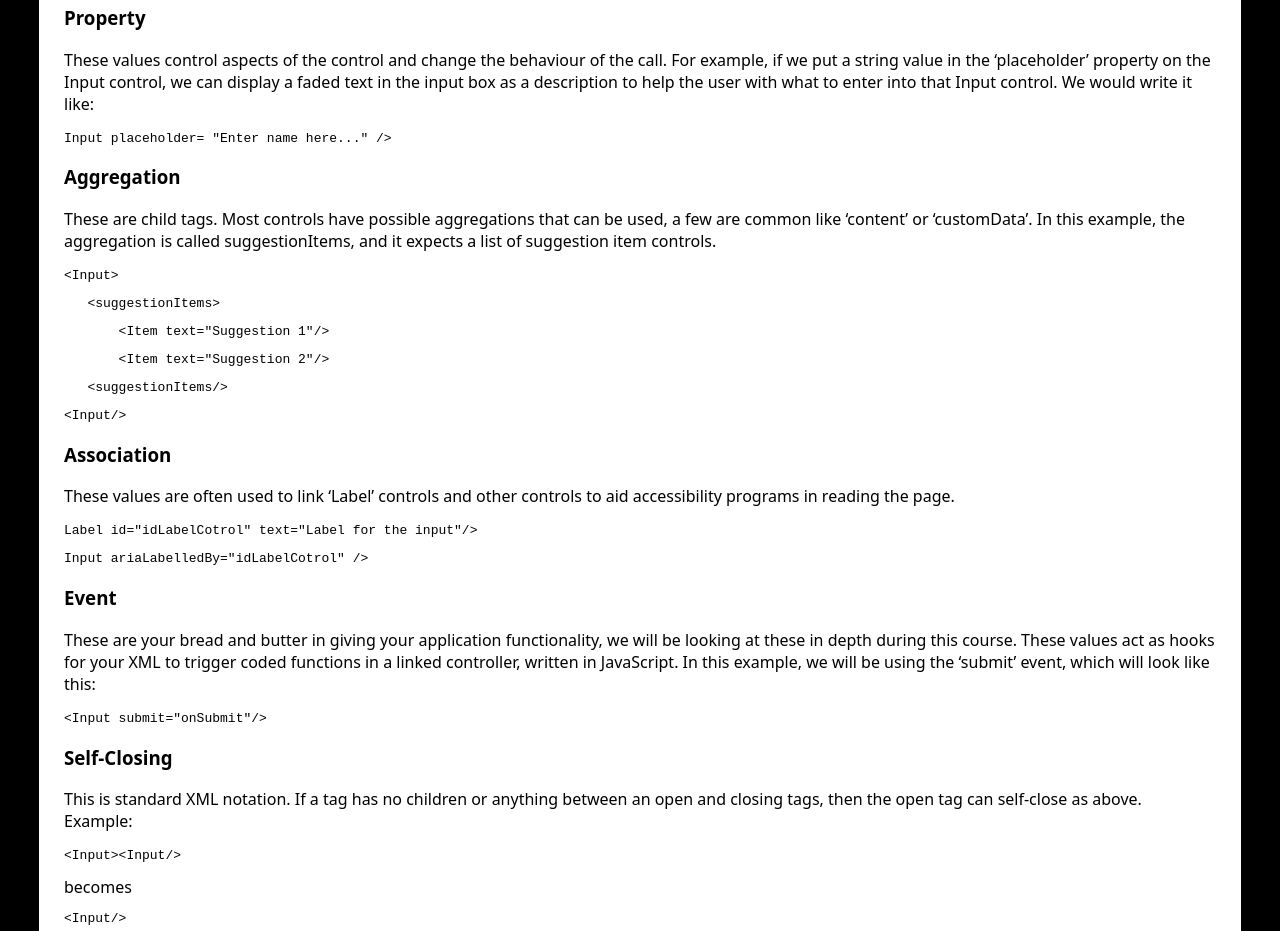
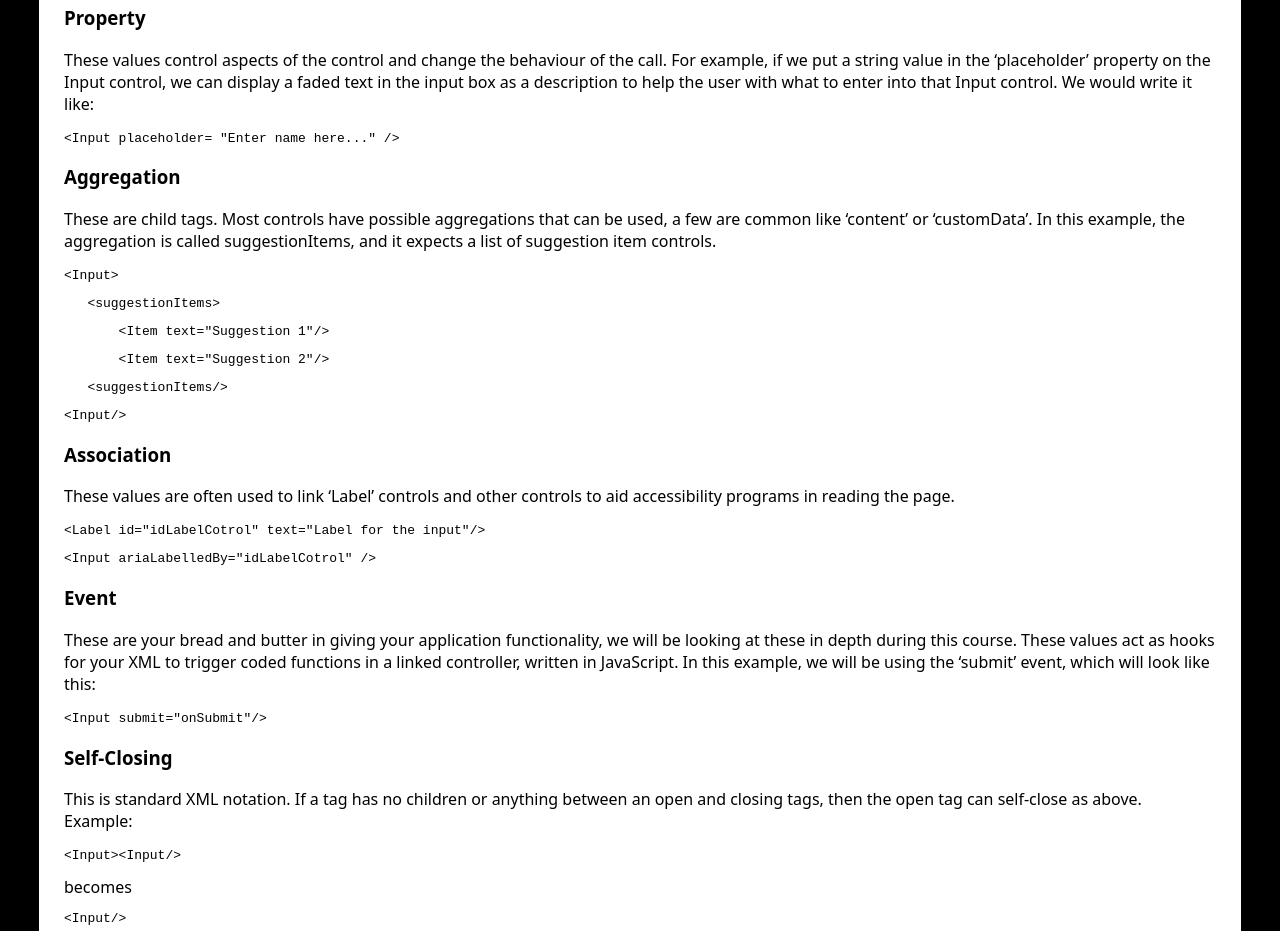
Before and after one commit to lillyUni/UI5-Academy, a website: page views/introductionToUI5.html in a window 1280 px wide. Shown: the part 3120-4051 px from the top of the page. Drawn offline with Linux system fonts and the light colour scheme; a web font is replaced by a local one.

Commit message:
Opening tags added to code examples in Introduction to UI5 page. Ticket issue 20.

```diff
--- a/views/introductionToUI5.html
+++ b/views/introductionToUI5.html
@@ -154,7 +154,7 @@
         <h3 id="propertyControlsIntroSection">Property</h3>
         <p>These values control aspects of the control and change the behaviour of the call. For example, if we put a string value in the ‘placeholder’ property on the Input control, we can display a faded text in the input box as a description to help the user with what to enter into that Input control. We would write it like:<br/>
 
-            <pre>Input placeholder= "Enter name here..." /&gt;</pre>
+            <pre>&lt;Input placeholder= "Enter name here..." /&gt;</pre>
 
         </p>
         <h3 id="aggregationControlsIntroSection">Aggregation</h3>
@@ -168,8 +168,8 @@
         </p>
         <h3 id="associationControlsIntroSection">Association</h3>
         <p>These values are often used to link ‘Label’ controls and other controls to aid accessibility programs in reading the page.
-            <pre>Label id="idLabelCotrol" text="Label for the input"/&gt;</pre>
-            <pre>Input ariaLabelledBy="idLabelCotrol" /&gt;</pre>
+            <pre>&lt;Label id="idLabelCotrol" text="Label for the input"/&gt;</pre>
+            <pre>&lt;Input ariaLabelledBy="idLabelCotrol" /&gt;</pre>
         </p>
         <h3 id="eventControlsIntroSection">Event</h3>
         <p>These are your bread and butter in giving your application functionality, we will be looking at these in depth during this course. These values act as hooks for your XML to trigger coded functions in a linked controller, written in JavaScript. In this example, we will be using the ‘submit’ event, which will look like this:
```
